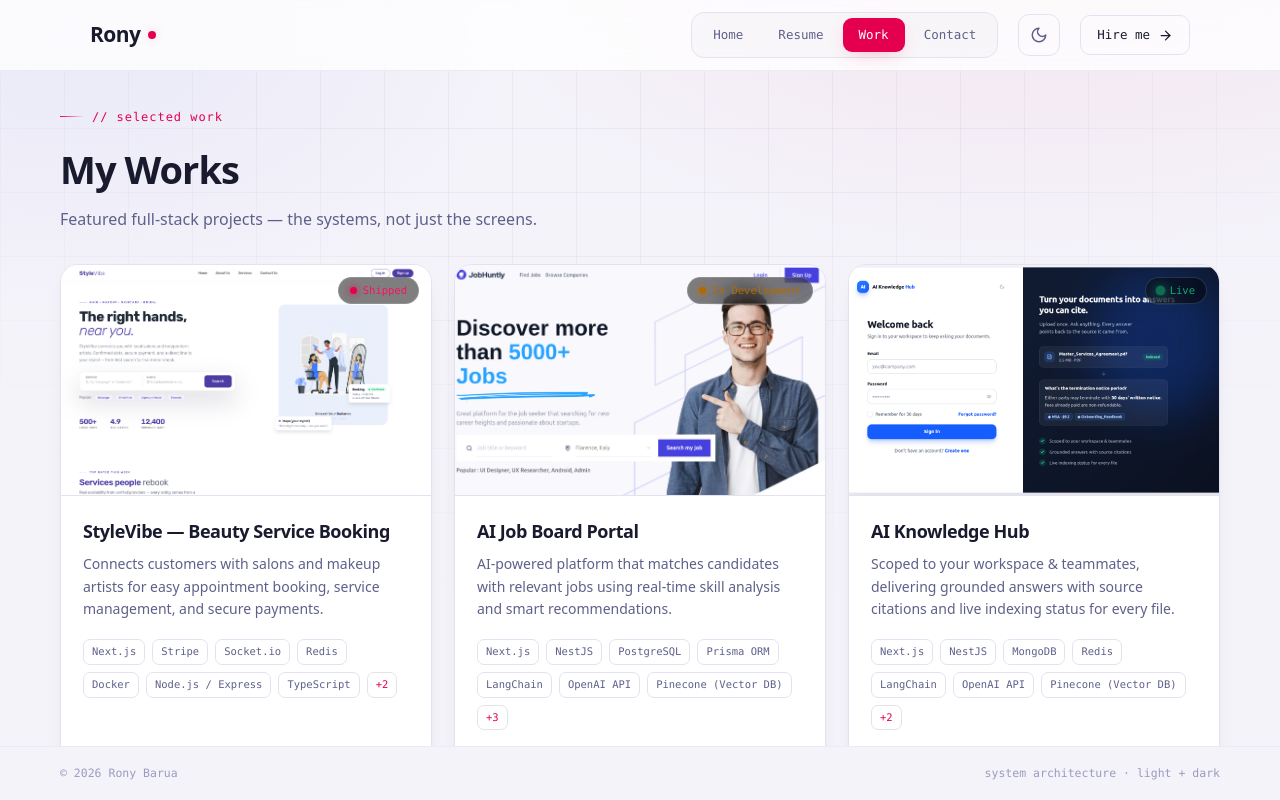
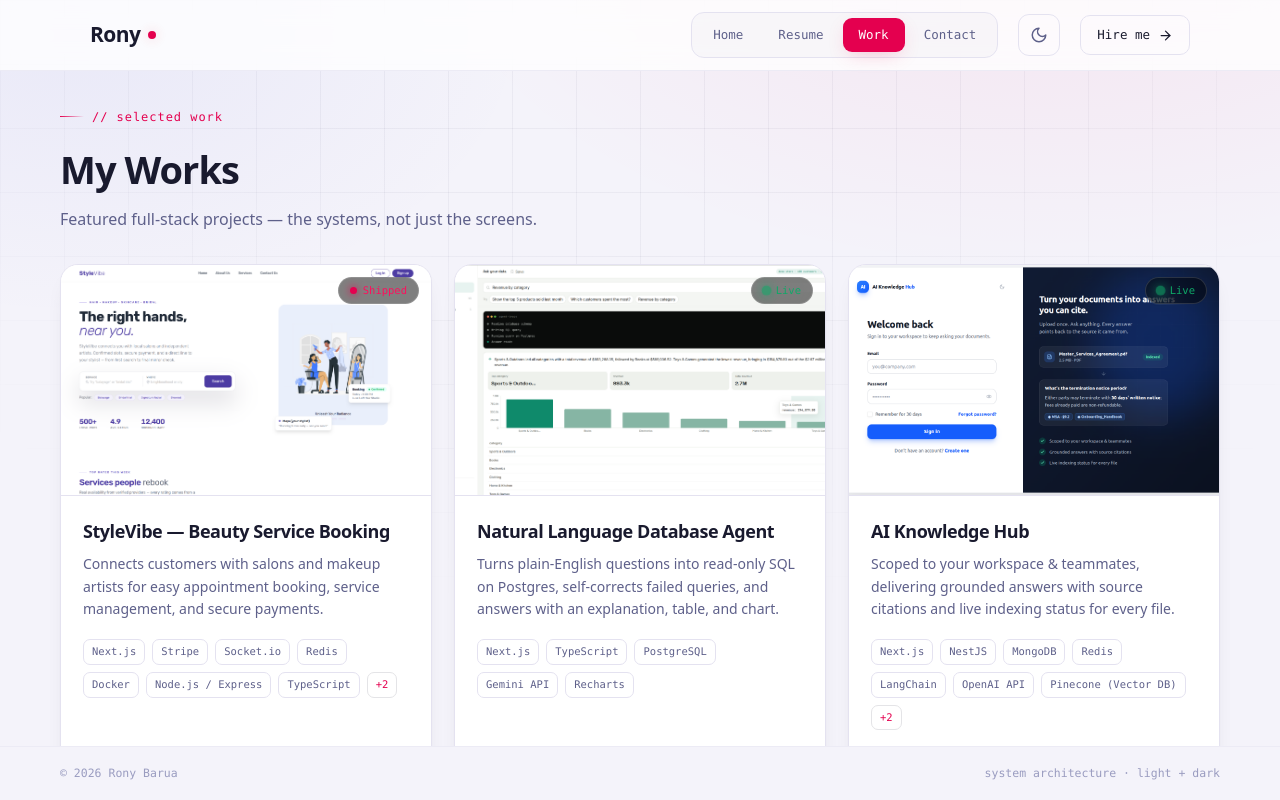
Before and after one commit to ronybarua-ethical18/rony-portfolio-2.0, a Next.js app: page / in a window 1280 px wide. Both pictures are taken after a click on the tab "Work". Built offline with nearby package versions, Linux system fonts and the light colour scheme.

Commit message:
replace AI Job Board Portal with Natural Language Database Agent in work section

```diff
--- a/src/components/layout/Work.tsx
+++ b/src/components/layout/Work.tsx
@@ -3,10 +3,10 @@ import React from "react";
 import { content, techStacks } from "./WorkData";
 import ProjectCard from "./ProjectCard";
 import StyleVibeImg from "../../../public/stylevibe.png";
-import JobBoardImg from "../../../public/job-board.png";
+import NlDbAgentImg from "../../../public/nl-db-agent.png";
 import KnowledgeHubImg from "../../../public/ai-knowledge-hub.png";
 
-const images = [StyleVibeImg, JobBoardImg, KnowledgeHubImg];
+const images = [StyleVibeImg, NlDbAgentImg, KnowledgeHubImg];
 
 export function Work() {
   return (
--- a/src/components/layout/WorkData.tsx
+++ b/src/components/layout/WorkData.tsx
@@ -1,5 +1,5 @@
 // Tech stack keys
-type TechStackKey = "stylevibe" | "aiJobBoard" | "aiKnowledgeHub";
+type TechStackKey = "stylevibe" | "nlDatabaseAgent" | "aiKnowledgeHub";
 
 export type ProjectStatus = "shipped" | "dev" | "live";
 
@@ -15,17 +15,12 @@ export const techStacks: Record<TechStackKey, string[]> = {
     "Redux (RTK Query)",
     "MongoDB",
   ],
-  aiJobBoard: [
+  nlDatabaseAgent: [
     "Next.js",
-    "NestJS",
+    "TypeScript",
     "PostgreSQL",
-    "Prisma ORM",
-    "LangChain",
-    "OpenAI API",
-    "Pinecone (Vector DB)",
-    "Redis",
-    "Docker",
-    "GitHub Actions",
+    "Gemini API",
+    "Recharts",
   ],
   aiKnowledgeHub: [
     "Next.js",
@@ -60,14 +55,14 @@ export const content: Array<{
     statusLabel: "Shipped",
   },
   {
-    title: "AI Job Board Portal",
+    title: "Natural Language Database Agent",
     description:
-      "AI-powered platform that matches candidates with relevant jobs using real-time skill analysis and smart recommendations.",
-    githubUrl: "https://github.com/ronybarua-ethical18/ai-powered-job-board",
-    demoUrl: "",
-    techStackKey: "aiJobBoard",
-    status: "dev",
-    statusLabel: "In Development",
+      "Turns plain-English questions into read-only SQL on Postgres, self-corrects failed queries, and answers with an explanation, table, and chart.",
+    githubUrl: "https://github.com/ronybarua-ethical18/nl-database-agent",
+    demoUrl: "https://nl-database-agent.vercel.app/",
+    techStackKey: "nlDatabaseAgent",
+    status: "live",
+    statusLabel: "Live",
   },
   {
     title: "AI Knowledge Hub",
```
Also changed, not shown: public/job-board.png (deleted), public/nl-db-agent.png (added).
